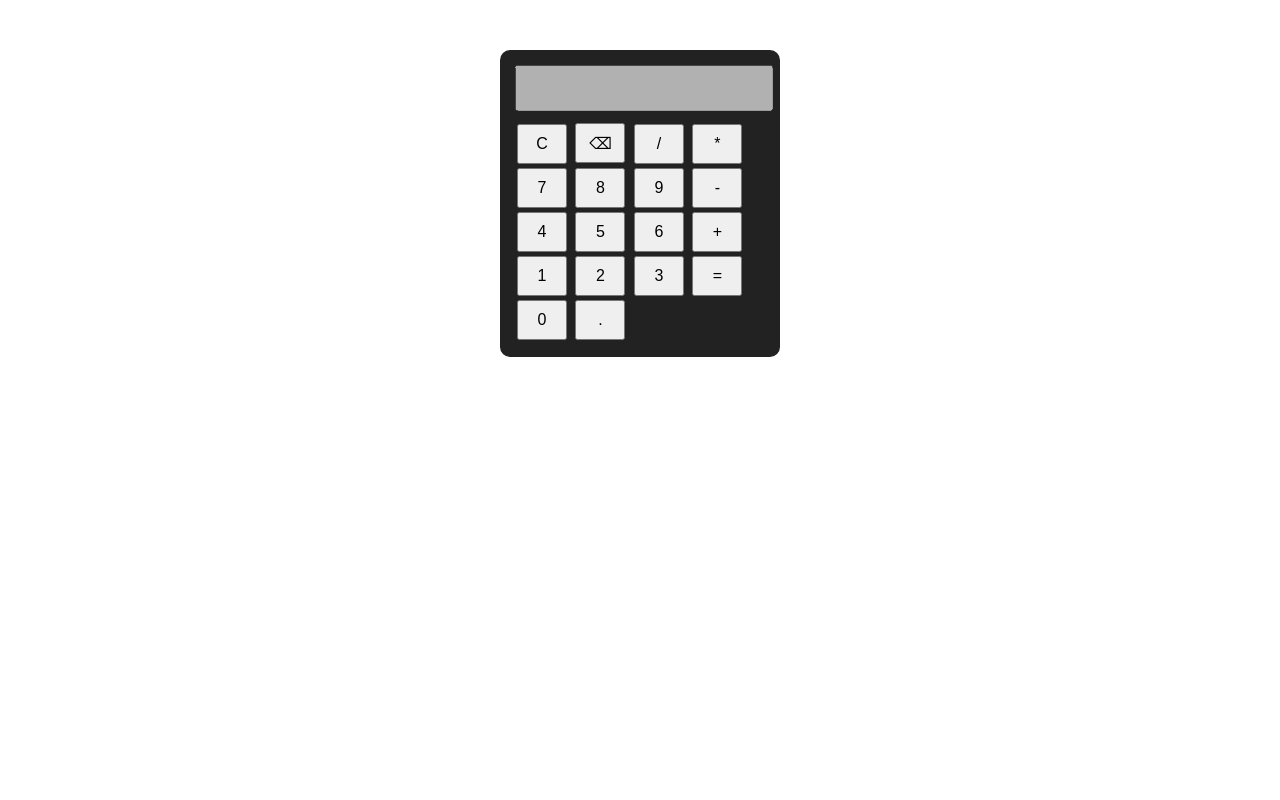
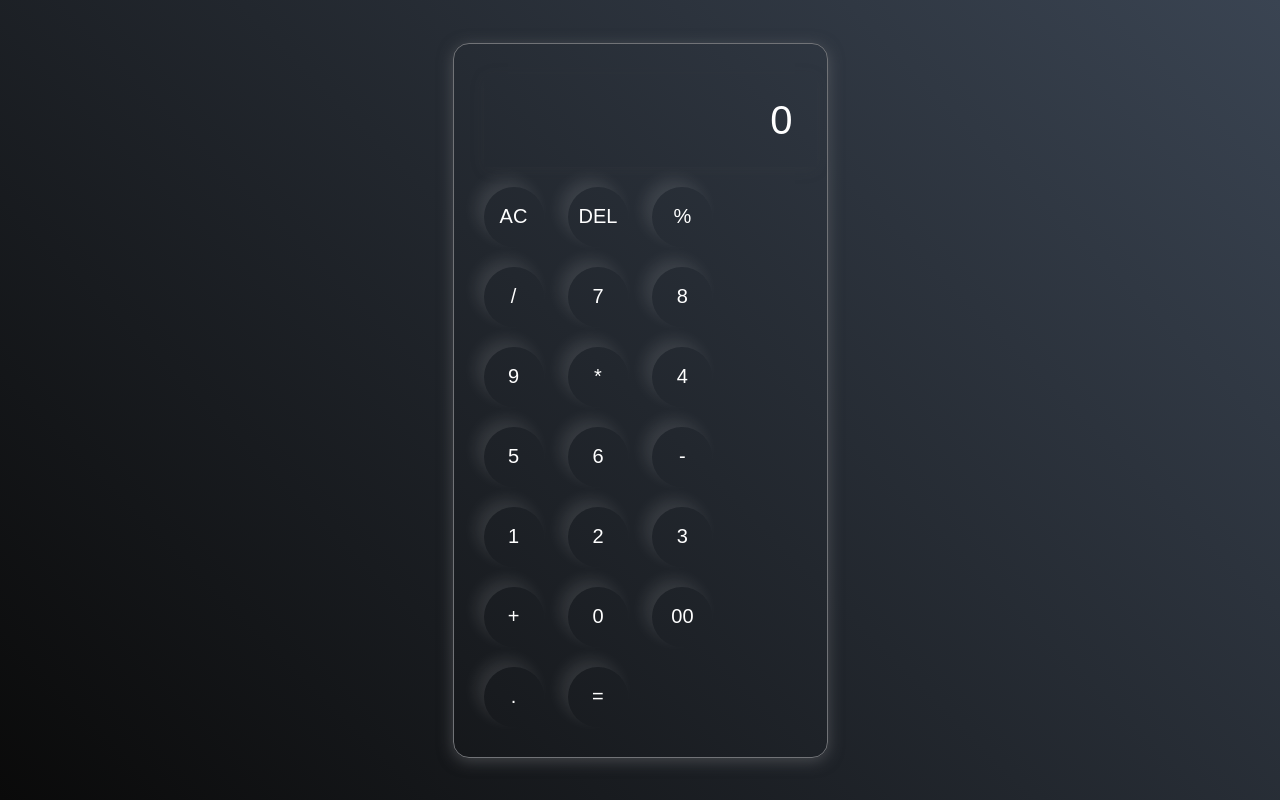
Before and after one commit to ankita2008/js_project, a plain HTML site: page calculator/index.html in a window 1280 px wide. Drawn offline with Linux system fonts and the light colour scheme.

Commit message:
updated code

```diff
--- a/calculator/index.html
+++ b/calculator/index.html
@@ -7,31 +7,36 @@
 <body>
 
 <div class="calculator">
-  <input type="text" id="display" disabled>
+  <input type="text" id="display" placeholder="0">
+  <!-- disabled  -->
 
   <div class="buttons">
-    <button onclick="clearDisplay()">C</button>
-    <button onclick="deleteLast()">⌫</button>
-    <button onclick="append('/')">/</button>
-    <button onclick="append('*')">*</button>
+    <button class="operator" onclick="clearDisplay()">AC</button>
+    <button class="operator" onclick="deleteLast()">DEL</button>
+    <button class="operator" onclick="append('%')">%</button>
+    <button class="operator" onclick="append('/')">/</button>
+
 
     <button onclick="append('7')">7</button>
     <button onclick="append('8')">8</button>
     <button onclick="append('9')">9</button>
-    <button onclick="append('-')">-</button>
+    <button class="operator" onclick="append('*')">*</button>
 
     <button onclick="append('4')">4</button>
     <button onclick="append('5')">5</button>
     <button onclick="append('6')">6</button>
-    <button onclick="append('+')">+</button>
+    <button class="operator" onclick="append('-')">-</button>
 
     <button onclick="append('1')">1</button>
     <button onclick="append('2')">2</button>
     <button onclick="append('3')">3</button>
-    <button onclick="calculate()">=</button>
+    <button class="operator" onclick="append('+')">+</button>
 
     <button onclick="append('0')" class="zero">0</button>
+    <button onclick="append('00')">00</button>
     <button onclick="append('.')">.</button>
+    <button class="equal" onclick="calculate()">=</button>
+    <!-- <button onclick="append('.')">.</button> -->
   </div>
 </div>
 
--- a/calculator/style.css
+++ b/calculator/style.css
@@ -1,33 +1,77 @@
+*{
+  margin: 0;
+  padding: 0;
+  box-sizing: border-box;
+}
+
 body {
+  width: 100%;
+  height: 100vh;
   display: flex;
   justify-content: center;
-  margin-top: 50px;
+  align-items: center;
+  /* margin-top: 50px; */
   font-family: Arial;
+  background: linear-gradient(45deg,#0a0a0a,#3a4452);
 }
 
 .calculator {
-  width: 250px;
-  background: #222;
-  padding: 15px;
-  border-radius: 10px;
+  border: 1px solid #717377;
+  /* width: 250px; */
+  width: 375px;
+  background: transparent;
+  padding: 20px;
+  border-radius: 16px;
+  box-shadow: 0px 3px 15px rgba(113,115,119,0.5);
+
+
 }
 
 #display {
-  width: 100%;
-  height: 40px;
+   width: 100%;
+  /*height: 40px;
   margin-bottom: 10px;
   font-size: 18px;
+  text-align: right; */
+  /* width: 320px; */
+  border: none;
+  padding: 24px;
+  margin: 10px;
+  background: transparent;
+  box-shadow: 0px 3px 15px rgba(84,84,84,0.1);
+  font-size: 40px;
   text-align: right;
+  cursor: pointer;
+  color: #fff;
+
+}
+
+#display::placeholder{
+  color: #fff;
 }
 
 .buttons button {
-  width: 50px;
-  height: 40px;
+  /* width: 50px; */
+  /*height: 40px;
   margin: 2px;
   font-size: 16px;
+  cursor: pointer; */
+  border: none;
+  width: 60px;
+  height: 60px;
+  margin: 10px;
+  border-radius: 50%;
+  background: transparent;
+  color: #fff;
+  font-size: 20px;
+  box-shadow: -8px -8px 15px rgba(255,255,255,0.1);
   cursor: pointer;
 }
 
-.zero {
-  width: 104px;
+.equal{
+  background-color: #fb7c14;
 }
+
+.operator{
+  color: #6dee0a;
+}
```
